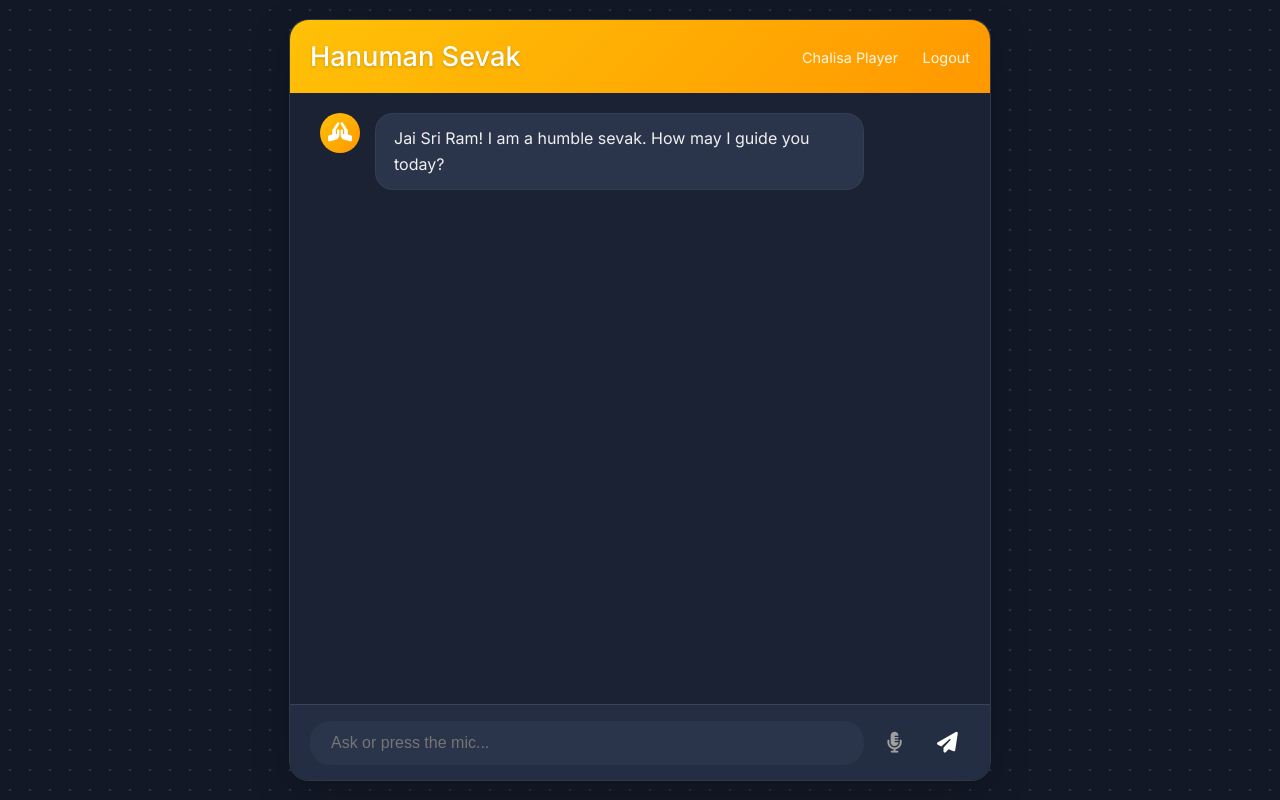
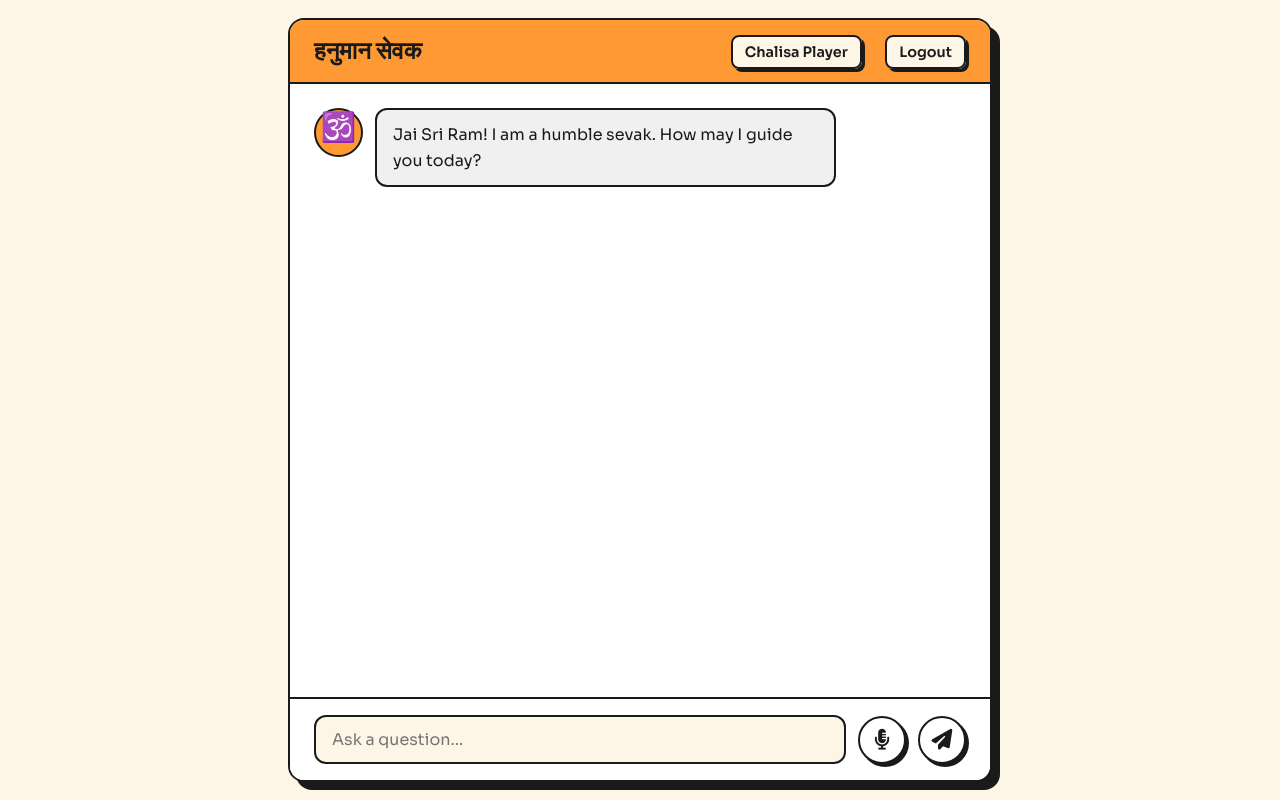
Before and after one commit to ajay1k/hanuman-chatbot, a Flask app: page /chat in a window 1280 px wide. Run offline with Flask 3, Linux system fonts and the light colour scheme; a user stored in the database is signed in; data that the repository does not hold is empty.

Commit message:
Update chat.html

```diff
--- a/templates/chat.html
+++ b/templates/chat.html
@@ -6,51 +6,59 @@
     <title>Chat with Hanuman Sevak</title>
     <link rel="preconnect" href="https://fonts.googleapis.com">
     <link rel="preconnect" href="https://fonts.gstatic.com" crossorigin>
-    <link href="https://fonts.googleapis.com/css2?family=Inter:wght@300;400;500&display=swap" rel="stylesheet">
+    <link href="https://fonts.googleapis.com/css2?family=Sora:wght@400;600;700&family=Noto+Serif+Devanagari:wght@400&display=swap" rel="stylesheet">
     <link rel="stylesheet" href="https://cdnjs.cloudflare.com/ajax/libs/font-awesome/6.5.2/css/all.min.css" integrity="sha512-SnH5WK+bZxgPHs44uWIX+LLJAJ9/2PkPKZ5QiAj6Ta86w+fsb2TkcmfRyVX3pBnMFcV7oQPJkl9QevSCWr3W6A==" crossorigin="anonymous" referrerpolicy="no-referrer" />
     <style>
-        :root { --background-dark: #121826; --container-bg: #1a2233; --header-gradient: linear-gradient(135deg, #ffc107, #ff9800); --user-message-gradient: linear-gradient(45deg, #ff9800, #ff5722); --bot-message-bg: #2a344a; --text-primary: #f0f0f0; --text-secondary: #a0a0a0; --glass-bg: rgba(42, 52, 74, 0.7); --font-family: 'Inter', sans-serif; }
+        :root { --background: #FDF5E6; --primary: #FF9933; --text-dark: #1a1a1a; --container-bg: #FFFFFF; --bot-message-bg: #F0F0F0; --border-color: #1a1a1a; --font-sans: 'Sora', sans-serif; --font-serif: 'Noto Serif Devanagari', serif; }
         @keyframes fadeIn { from { opacity: 0; transform: translateY(10px); } to { opacity: 1; transform: translateY(0); } }
-        body { font-family: var(--font-family); background-color: var(--background-dark); background-image: radial-gradient(var(--bot-message-bg) 1px, transparent 1px); background-size: 20px 20px; display: flex; justify-content: center; align-items: center; height: 100vh; margin: 0; color: var(--text-primary); }
-        #chat-container { width: 95%; max-width: 700px; height: 95vh; max-height: 850px; background-color: var(--container-bg); border-radius: 20px; border: 1px solid rgba(255, 255, 255, 0.1); box-shadow: 0 10px 40px rgba(0, 0, 0, 0.2); display: flex; flex-direction: column; overflow: hidden; }
-        .header { background: var(--header-gradient); color: white; padding: 20px; text-align: center; display: flex; justify-content: space-between; align-items: center; }
-        .header h1 { margin: 0; font-size: 1.7em; font-weight: 500; text-shadow: 0 1px 3px rgba(0,0,0,0.2); }
-        .header-nav a { color: white; text-decoration: none; font-size: 0.9em; opacity: 0.9; transition: opacity 0.2s; margin-left: 20px; }
-        .header-nav a:hover { opacity: 1; }
-        #chat-window { flex-grow: 1; padding: 20px 30px; overflow-y: auto; display: flex; flex-direction: column; gap: 20px; scroll-behavior: smooth; }
-        .message { display: flex; align-items: flex-start; gap: 15px; max-width: 85%; animation: fadeIn 0.5s ease-out; }
-        .message-content { padding: 12px 18px; border-radius: 18px; line-height: 1.6; word-wrap: break-word; }
+        body { font-family: var(--font-sans); background-color: var(--background); display: flex; justify-content: center; align-items: center; height: 100vh; margin: 0; color: var(--text-dark); }
+        #chat-container { width: 95%; max-width: 700px; height: 95vh; max-height: 850px; background-color: var(--container-bg); border-radius: 16px; border: 2px solid var(--border-color); box-shadow: 8px 8px 0px var(--border-color); display: flex; flex-direction: column; overflow: hidden; }
+        .header { background: var(--primary); color: var(--text-dark); padding: 16px 24px; border-bottom: 2px solid var(--border-color); display: flex; justify-content: space-between; align-items: center; }
+        .header h1 { margin: 0; font-size: 1.5em; font-weight: 700; }
+        .header-nav a { color: var(--text-dark); text-decoration: none; font-size: 0.9em; font-weight: 600; margin-left: 20px; padding: 6px 12px; border-radius: 8px; border: 2px solid var(--border-color); background-color: var(--background); box-shadow: 3px 3px 0px var(--border-color); }
+        #chat-window { flex-grow: 1; padding: 24px; overflow-y: auto; display: flex; flex-direction: column; gap: 24px; }
+        .message { display: flex; align-items: flex-start; gap: 12px; max-width: 80%; animation: fadeIn 0.4s ease-out; }
+        .message-content { padding: 12px 16px; border-radius: 12px; line-height: 1.6; border: 2px solid var(--border-color); word-wrap: break-word; }
         .bot-message { align-self: flex-start; }
         .user-message { align-self: flex-end; flex-direction: row-reverse; }
-        .bot-message .message-content { background-color: var(--bot-message-bg); border: 1px solid rgba(255, 255, 255, 0.05); }
-        .user-message .message-content { background: var(--user-message-gradient); color: white; }
-        .avatar { width: 40px; height: 40px; border-radius: 50%; display: flex; justify-content: center; align-items: center; font-size: 1.2rem; flex-shrink: 0; background: var(--header-gradient); color: white; }
-        .user-message .avatar { background: #e0e0e0; color: #333; }
-        #chat-form-container { padding: 15px 20px; background-color: var(--glass-bg); backdrop-filter: blur(10px); -webkit-backdrop-filter: blur(10px); border-top: 1px solid rgba(255, 255, 255, 0.1); }
-        #chat-form { display: flex; align-items: center; width: 100%; }
-        #user-input { flex-grow: 1; border: 1px solid transparent; background-color: var(--bot-message-bg); border-radius: 20px; padding: 12px 20px; font-size: 1em; color: var(--text-primary); }
-        #user-input:focus { outline: none; border-color: var(--header-color); }
-        .icon-button { background-color: transparent; color: var(--text-secondary); border: none; border-radius: 50%; width: 45px; height: 45px; margin-left: 8px; cursor: pointer; font-size: 1.3em; display: flex; justify-content: center; align-items: center; transition: all 0.2s; }
-        .icon-button:hover { color: var(--header-color); background-color: var(--bot-message-bg); }
-        #send-button { background-color: var(--header-color); color: white; }
-        #send-button:hover { filter: brightness(1.2); }
-        #mic-button.is-listening { color: #ff5722; animation: pulse 1.5s infinite; }
-        @keyframes pulse { 0% { box-shadow: 0 0 0 0 rgba(255, 87, 34, 0.4); } 70% { box-shadow: 0 0 0 10px rgba(255, 87, 34, 0); } 100% { box-shadow: 0 0 0 0 rgba(255, 87, 34, 0); } }
+        .bot-message .message-content { background-color: var(--bot-message-bg); }
+        .user-message .message-content { background: var(--primary); color: var(--text-dark); font-weight: 600; }
+        .avatar { width: 45px; height: 45px; border-radius: 50%; display: flex; justify-content: center; align-items: center; font-size: 1.8rem; flex-shrink: 0; border: 2px solid var(--border-color); }
+        .bot-message .avatar { background: var(--primary); color: var(--text-dark); font-family: var(--font-serif); }
+        .user-message .avatar { background: var(--bot-message-bg); color: var(--text-dark); }
+        #chat-form-container { padding: 16px 24px; border-top: 2px solid var(--border-color); background-color: #fff; }
+        #chat-form { display: flex; align-items: center; width: 100%; gap: 12px; }
+        #user-input { flex-grow: 1; border: 2px solid var(--border-color); background-color: var(--background); border-radius: 12px; padding: 12px 16px; font-size: 1em; color: var(--text-dark); font-family: var(--font-sans); }
+        #user-input:focus { outline: none; border-color: var(--primary); }
+        .icon-button { background-color: var(--container-bg); color: var(--text-dark); border: 2px solid var(--border-color); border-radius: 50%; width: 48px; height: 48px; cursor: pointer; font-size: 1.3em; display: flex; justify-content: center; align-items: center; transition: all 0.2s ease; box-shadow: 3px 3px 0px var(--border-color); }
+        .icon-button:hover { transform: translate(-2px, -2px); box-shadow: 5px 5px 0px var(--border-color); }
+        .icon-button:active { transform: translate(2px, 2px); box-shadow: 1px 1px 0px var(--border-color); }
     </style>
 </head>
 <body>
     <div id="chat-container">
         <div class="header">
-            <h1>Hanuman Sevak</h1>
+            <h1>हनुमान सेवक</h1>
             <div class="header-nav">
                 <a href="{{ url_for('chalisa_player') }}">Chalisa Player</a>
                 <a href="{{ url_for('logout') }}">Logout</a>
             </div>
         </div>
-        <div id="chat-window"></div>
+        <div id="chat-window">
+            {% for msg in past_messages %}
+                <div class="message {{ 'user-message' if msg.sender_type == 'user' else 'bot-message' }}">
+                    <div class="avatar">
+                        {{ '🕉️' if msg.sender_type == 'bot' else '<i class="fa-solid fa-user"></i>' | safe }}
+                    </div>
+                    <div class="message-content">
+                        {{ msg.message_text | safe }}
+                    </div>
+                </div>
+            {% endfor %}
+        </div>
         <div id="chat-form-container">
             <form id="chat-form">
-                <input type="text" id="user-input" placeholder="Ask or press the mic..." autocomplete="off">
+                <input type="text" id="user-input" placeholder="Ask a question..." autocomplete="off">
                 <button type="button" id="mic-button" class="icon-button" aria-label="Use microphone"><i class="fa-solid fa-microphone-lines"></i></button>
                 <button type="submit" id="send-button" class="icon-button" aria-label="Send"><i class="fa-solid fa-paper-plane"></i></button>
             </form>
@@ -58,9 +66,10 @@
     </div>
     <script>
         document.addEventListener("DOMContentLoaded", () => {
+            const chatWindow = document.getElementById("chat-window");
+            chatWindow.scrollTop = chatWindow.scrollHeight;
             const chatForm = document.getElementById("chat-form");
             const userInput = document.getElementById("user-input");
-            const chatWindow = document.getElementById("chat-window");
             const micButton = document.getElementById("mic-button");
             const SpeechRecognition = window.SpeechRecognition || window.webkitSpeechRecognition;
             let recognition;
@@ -112,14 +121,14 @@
             function appendMessage(message, type) {
                 const messageContainer = document.createElement("div");
                 messageContainer.className = `message ${type === 'user' ? 'user-message' : 'bot-message'}`;
-                const avatarIconClass = type === 'user' ? 'fa-solid fa-user' : 'fa-solid fa-hands-praying';
-                messageContainer.innerHTML = `<div class="avatar"><i class="${avatarIconClass}"></i></div><div class="message-content">${message.replace(/\n/g, '<br>')}</div>`;
+                const avatarIcon = type === 'user' ? '<i class="fa-solid fa-user"></i>' : '🕉️';
+                messageContainer.innerHTML = `<div class="avatar">${avatarIcon}</div><div class="message-content">${message.replace(/\n/g, '<br>')}</div>`;
                 chatWindow.appendChild(messageContainer);
                 chatWindow.scrollTop = chatWindow.scrollHeight;
             }
 
             function showTypingIndicator() {
-                const indicatorHTML = `<div class="message bot-message" id="typing-indicator"><div class="avatar"><i class="fa-solid fa-hands-praying"></i></div><div class="message-content"><div class="typing-indicator"><span></span><span></span><span></span></div></div></div>`;
+                const indicatorHTML = `<div class="message bot-message" id="typing-indicator"><div class="avatar">🕉️</div><div class="message-content">...</div></div>`;
                 if(!document.getElementById('typing-indicator')) chatWindow.insertAdjacentHTML('beforeend', indicatorHTML);
                 chatWindow.scrollTop = chatWindow.scrollHeight;
             }
@@ -128,7 +137,9 @@
                 document.getElementById("typing-indicator")?.remove();
             }
 
-            appendMessage("Jai Sri Ram! I am a humble sevak. How may I guide you today?", "bot");
+            if (chatWindow.children.length === 0) {
+                 appendMessage("Jai Sri Ram! I am a humble sevak. How may I guide you today?", "bot");
+            }
         });
     </script>
 </body>
```
